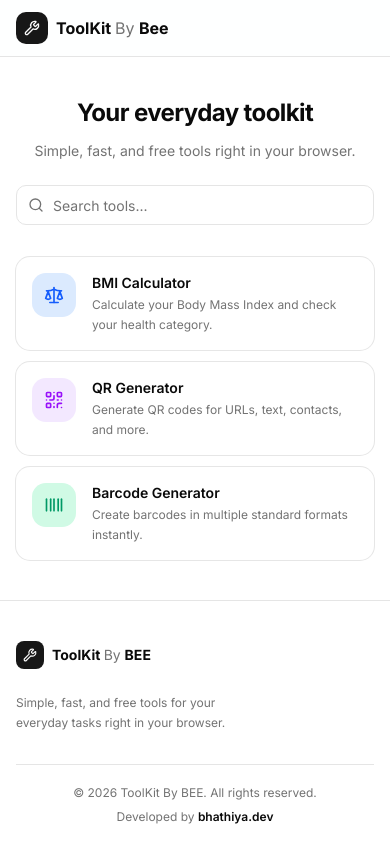
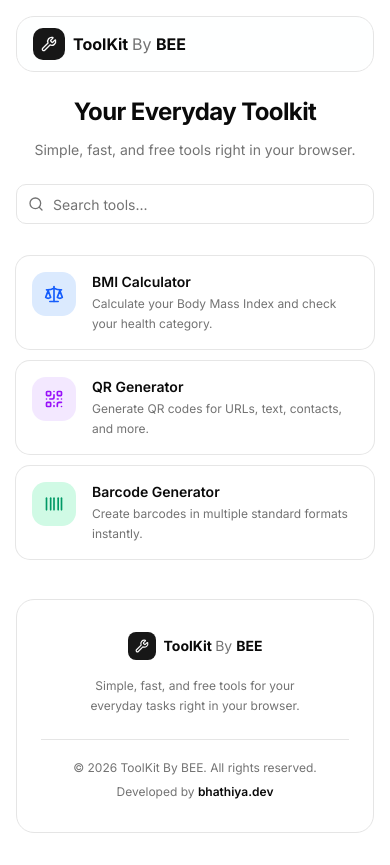
Before and after one commit to smbhathiya/OmniTool, a Next.js app: page / in a window 390 px wide. Built offline with nearby package versions, Linux system fonts and the light colour scheme.

Commit message:
feat: implement homepage dashboard with searchable tool grid, navbar, and footer components

```diff
--- a/app/page.tsx
+++ b/app/page.tsx
@@ -60,51 +60,51 @@ export default function Home() {
   )
 
   return (
-    <div className="min-h-screen flex flex-col bg-background">
+    <div className="flex min-h-screen flex-col bg-background">
       <Navbar />
 
-      <main className="flex-1 w-full max-w-5xl mx-auto px-4 sm:px-6 py-10 sm:py-14">
+      <main className="mx-auto w-full max-w-5xl flex-1 px-4 py-10 sm:px-6 sm:py-14">
         {/* Hero */}
-        <div className="text-center mb-6 sm:mb-8">
-          <h1 className="text-2xl sm:text-4xl font-bold tracking-tight text-foreground mb-3">
-            Your everyday toolkit
+        <div className="mb-6 text-center sm:mb-8">
+          <h1 className="mb-3 text-2xl font-bold tracking-tight text-foreground sm:text-4xl">
+            Your Everyday Toolkit
           </h1>
-          <p className="text-sm sm:text-base text-muted-foreground max-w-sm mx-auto">
+          <p className="mx-auto max-w-sm text-sm text-muted-foreground sm:text-base">
             Simple, fast, and free tools right in your browser.
           </p>
         </div>
 
         {/* Search — between subtitle and cards */}
-        <div className="relative max-w-md mx-auto mb-8 sm:mb-10">
-          <Search className="absolute left-3 top-1/2 -translate-y-1/2 h-4 w-4 text-muted-foreground pointer-events-none" />
+        <div className="relative mx-auto mb-8 max-w-md sm:mb-10">
+          <Search className="pointer-events-none absolute top-1/2 left-3 h-4 w-4 -translate-y-1/2 text-muted-foreground" />
           <Input
             type="text"
             placeholder="Search tools..."
             value={query}
             onChange={(e) => setQuery(e.target.value)}
-            className="pl-9 h-10 text-sm"
+            className="h-10 pl-9 text-sm"
           />
         </div>
 
         {/* Tool grid */}
         {filtered.length > 0 ? (
-          <div className="grid grid-cols-1 sm:grid-cols-2 lg:grid-cols-3 gap-3 sm:gap-4">
+          <div className="grid grid-cols-1 gap-3 sm:grid-cols-2 sm:gap-4 lg:grid-cols-3">
             {filtered.map((tool) => {
               const Icon = tool.icon
               return (
                 <Link key={tool.id} href={tool.href} className="group">
-                  <Card className="h-full transition-all duration-200 hover:shadow-md active:scale-[0.98] cursor-pointer">
+                  <Card className="h-full cursor-pointer transition-all duration-200 hover:shadow-md active:scale-[0.98]">
                     <CardContent className="flex items-start gap-4 sm:flex-col sm:items-start sm:gap-4">
                       <div
-                        className={`w-11 h-11 sm:w-10 sm:h-10 rounded-xl flex items-center justify-center shrink-0 ${tool.iconWrapperClass}`}
+                        className={`flex h-11 w-11 shrink-0 items-center justify-center rounded-xl sm:h-10 sm:w-10 ${tool.iconWrapperClass}`}
                       >
-                        <Icon className={`w-5 h-5 ${tool.iconClass}`} />
+                        <Icon className={`h-5 w-5 ${tool.iconClass}`} />
                       </div>
-                      <div className="space-y-0.5 min-w-0">
-                        <p className="font-semibold text-sm text-foreground group-hover:text-primary transition-colors">
+                      <div className="min-w-0 space-y-0.5">
+                        <p className="text-sm font-semibold text-foreground transition-colors group-hover:text-primary">
                           {tool.name}
                         </p>
-                        <p className="text-xs text-muted-foreground leading-relaxed">
+                        <p className="text-xs leading-relaxed text-muted-foreground">
                           {tool.description}
                         </p>
                       </div>
@@ -115,8 +115,8 @@ export default function Home() {
             })}
           </div>
         ) : (
-          <div className="text-center py-20">
-            <p className="text-muted-foreground text-sm">
+          <div className="py-20 text-center">
+            <p className="text-sm text-muted-foreground">
               No tools match &ldquo;{query}&rdquo;
             </p>
           </div>
--- a/components/footer.tsx
+++ b/components/footer.tsx
@@ -3,13 +3,13 @@ import { Wrench } from "lucide-react"
 
 export function Footer() {
   return (
-    <footer className="border-t border-border">
-      <div className="max-w-5xl mx-auto px-4 sm:px-6 py-10">
+    <div className="px-4 sm:px-6 pb-6">
+      <footer className="max-w-5xl mx-auto rounded-2xl border border-border bg-card  px-6 py-8">
         {/* Top row */}
-        <div className="flex flex-col sm:flex-row items-start justify-between gap-6">
+        <div className="flex flex-col sm:flex-row items-center sm:items-start justify-between gap-4 text-center sm:text-left">
           {/* Left — brand */}
           <div>
-            <Link href="/" className="flex items-center gap-2">
+            <Link href="/" className="inline-flex items-center gap-2">
               <div className="flex h-7 w-7 shrink-0 items-center justify-center rounded-md bg-primary">
                 <Wrench className="h-3.5 w-3.5 text-primary-foreground" />
               </div>
@@ -29,7 +29,7 @@ export function Footer() {
         </div>
 
         {/* Bottom bar */}
-        <div className="mt-8 pt-5 border-t border-border flex flex-col sm:flex-row items-center justify-between gap-2 text-xs text-muted-foreground">
+        <div className="mt-6 pt-5 border-t border-border flex flex-col sm:flex-row items-center justify-between gap-2 text-xs text-muted-foreground text-center sm:text-left">
           <span>
             &copy; {new Date().getFullYear()} ToolKit By BEE. All rights
             reserved.
@@ -46,7 +46,7 @@ export function Footer() {
             </a>
           </span>
         </div>
-      </div>
-    </footer>
+      </footer>
+    </div>
   )
 }
--- a/components/navbar.tsx
+++ b/components/navbar.tsx
@@ -5,19 +5,19 @@ import { Wrench } from "lucide-react"
 
 export function Navbar() {
   return (
-    <header className="sticky top-0 z-50 border-b border-border bg-background/90 backdrop-blur-sm">
-      <div className="max-w-5xl mx-auto px-4 sm:px-6 h-14 flex items-center">
+    <div className="sticky top-4 z-50 px-4 sm:px-6">
+      <nav className="mx-auto flex h-14 max-w-5xl items-center rounded-2xl border border-border bg-background/90 px-4 sm:px-5">
         <Link href="/" className="flex items-center gap-2">
-          <div className="w-8 h-8 rounded-lg bg-primary flex items-center justify-center shrink-0">
-            <Wrench className="w-4 h-4 text-primary-foreground" />
+          <div className="flex h-8 w-8 shrink-0 items-center justify-center rounded-lg bg-primary">
+            <Wrench className="h-4 w-4 text-primary-foreground" />
           </div>
-          <span className="font-bold text-foreground leading-none">
+          <span className="leading-none font-bold text-foreground">
             ToolKit{" "}
             <span className="font-normal text-muted-foreground">By </span>
-            <span className="font-bold text-foreground">Bee</span>
+            <span className="font-bold text-foreground">BEE</span>
           </span>
         </Link>
-      </div>
-    </header>
+      </nav>
+    </div>
   )
 }
```
